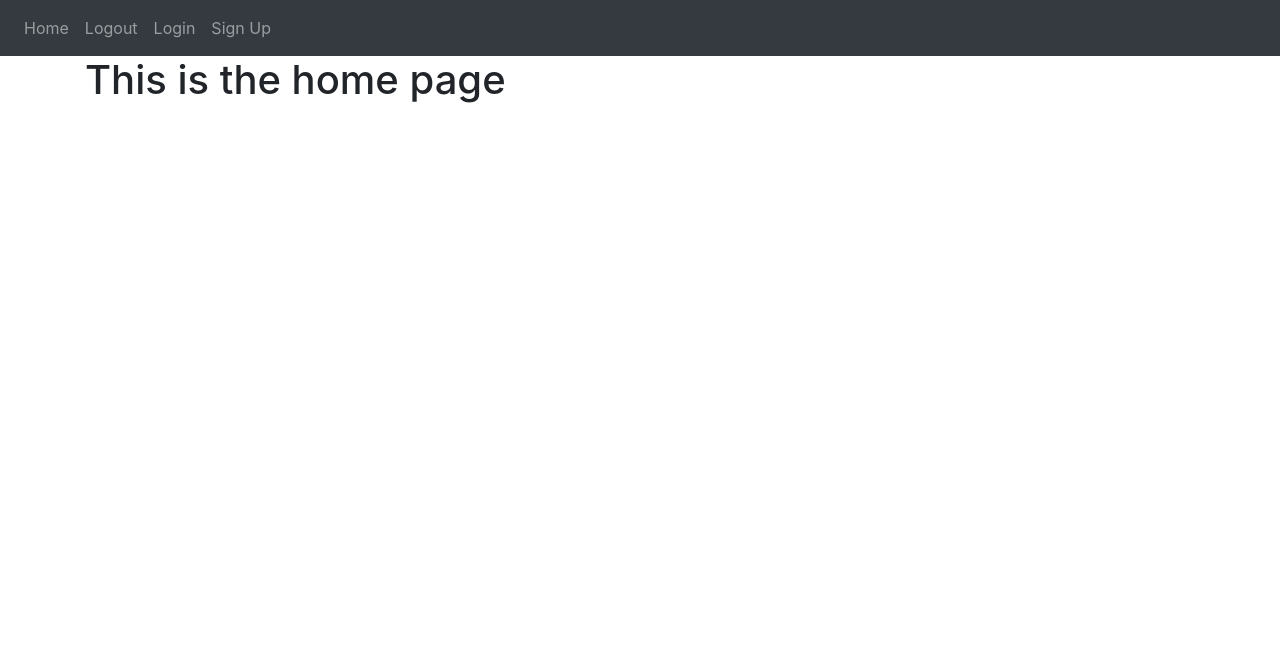
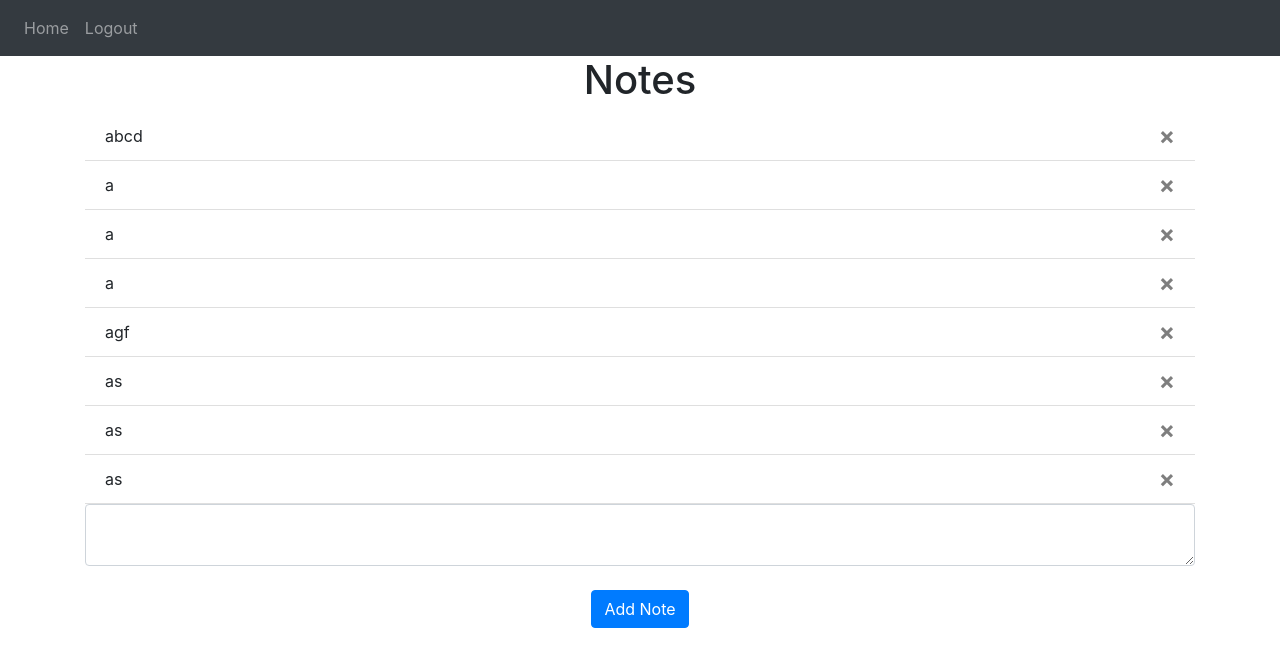
Before and after one commit to Alepy369/Flask-Web-App, a Flask app: page / in a window 1280 px wide. Shown: the top 667 px of the page. Run offline with Flask 3, Linux system fonts and the light colour scheme; a user stored in the database is signed in; some libraries are stand-ins or nearby versions.

Commit message:
templates updated

```diff
--- a/website/templates/base.html
+++ b/website/templates/base.html
@@ -29,10 +29,13 @@
       </button>
       <div class="collapse navbar-collapse" id="navbar">
         <div class="navbar-nav">
-          <a class="nav-item nav-link" id="home" href="/">Home</a>
-          <a class="nav-item nav-link" id="logout" href="/logout">Logout</a>
-          <a class="nav-item nav-link" id="login" href="/login">Login</a>
-          <a class="nav-item nav-link" id="signUp" href="/sign-up">Sign Up</a>
+          {% if user.is_authenticated %}
+            <a class="nav-item nav-link" id="home" href="{{ url_for('views.home') }}">Home</a>
+            <a class="nav-item nav-link" id="logout" href="{{ url_for('auth.logout') }}">Logout</a>
+          {% else %}
+            <a class="nav-item nav-link" id="login" href="{{ url_for('auth.login') }}">Login</a>
+            <a class="nav-item nav-link" id="signUp" href="{{ url_for('auth.sign_up') }}">Sign Up</a>
+          {% endif %}
         </div>
       </div>
     </nav>
--- a/website/templates/home.html
+++ b/website/templates/home.html
@@ -1,5 +1,22 @@
 {% extends "base.html" %}{% block title %}Home{% endblock %}
 
 {% block content %}
-<h1>This is the home page</h1>
+<h1 align="center">Notes</h1>
+<ul class="list-group list-group-flush" id="notes">
+    {% for note in user.notes %}
+    <li class="list-group-item">
+        {{ note.data }}
+        <button type="button" class="close" onClick="deleteNote({{ note.id }})">
+            <span aria-hidden="true">&times;</span>
+        </button>
+    </li>
+    {% endfor %}
+</ul>
+<form method="POST">
+    <textarea name="note" id="note" class="form-control"></textarea>
+    <br />
+    <div align="center">
+        <button type="submit" class="btn btn-primary">Add Note</button>
+    </div>
+</form>
 {% endblock %}
```
